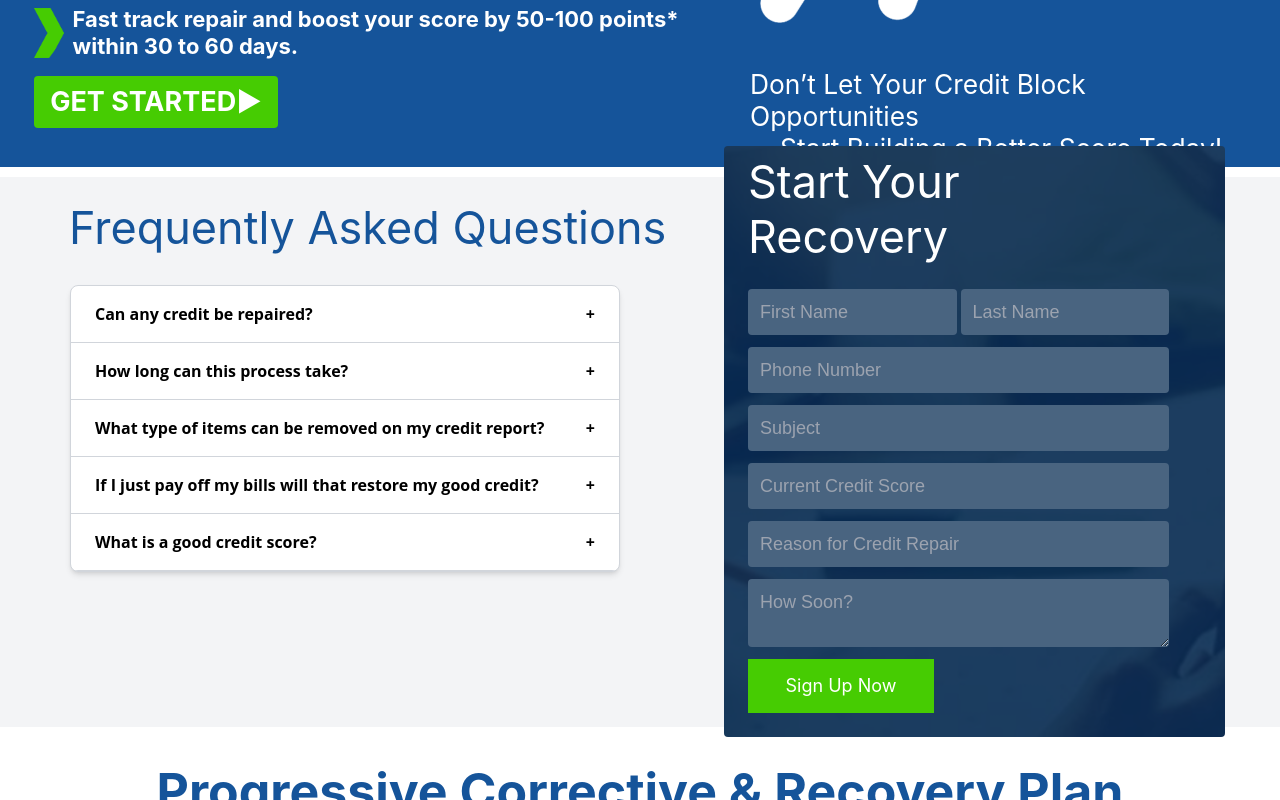
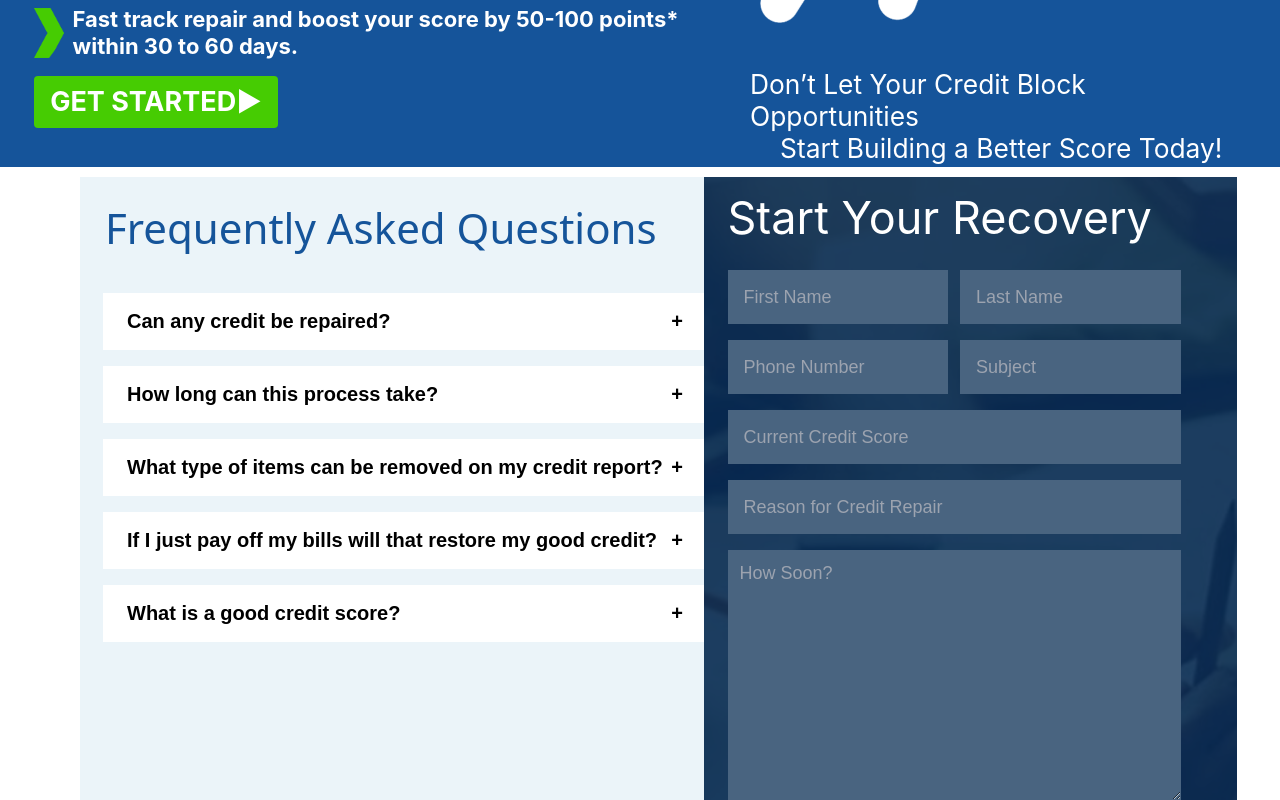
Before and after one commit to Nitin6404/ez-credit-repair, a React (Vite) app: page / in a window 1280 px wide. Shown: the part 2600-3400 px from the top of the page. Built offline with nearby package versions, Linux system fonts and the light colour scheme.

Commit message:
faq changes

```diff
--- a/src/components/landing/Home.jsx
+++ b/src/components/landing/Home.jsx
@@ -392,7 +392,7 @@ function FeQ3() {
             alt="Recovery Icon"
             className="mb-4 w-[120px] h-[100px] absolute"
           />
-          <p className="ml-[140px] font-inter font-bold">
+          <p className="ml-[140px] font-montserrat text-[22px] leading-[27px] font-semibold">
             Credit repair involves resolving any questionable negative items
             that may be damaging your credit profile. If the credit bureaus or
             your creditors cannot provide proof that these items are fair,
@@ -424,18 +424,19 @@ function FeQ3() {
   ];
 
   return (
-    <div className="h-[550px] bg-gray-100">
-      <div className="max-w-4xl ml-[45px] p-6 mt-[10px]">
-        <h1 className="text-[45px] leading-[54px] font-inter font-[400px] mb-4 text-[#15549A]">
+    <div className="bg-[#3F8FC4] w-[640px] h-[713px] ml-[80px] bg-opacity-[10%]">
+
+      <div className="max-w-4xl ml-[1px] p-6 mt-[10px]">
+        <h1 className="text-[42px] leading-[54px] font-interfont-[400px] mb-4 text-[#15549A]">
           Frequently Asked Questions
         </h1>
       </div>
-      <div className="bg-white-100 font-opensans flex justify-center w-full  font-[400] p-[10px]">
-        <div className="w-[550px] mx-auto mt-[-20px] ml-[60px] bg-white border border-gray-300 rounded-lg overflow-hidden shadow-md">
+      <div className="font-opensans flex justify-center w-[850px] font-[400] p-[10px]">
+        <div className="w-[620px] mx-auto mt-[-20px] ml-[5px] overflow-hidden">
           {accordionData.map((item, index) => (
-            <div key={index} className="border-b border-gray-300">
+            <div key={index} className=" p-2">
               <div
-                className="accordion-title flex justify-between items-center px-6 py-4 bg-white-100 cursor-pointer font-opensans font-bold hover:bg-gray-200"
+                className="accordion-title flex justify-between items-center px-6 py-4  font-montserrat font-bold text-[20px] leading-[25px] cursor-pointer bg-white hover:bg-gray-200"
                 onClick={() => toggleAccordion(index)}
               >
                 {item.title}
@@ -446,9 +447,9 @@ function FeQ3() {
               <div
                 className={`accordion-content px-6 py-4 ${
                   openIndex === index ? "" : "hidden"
-                } bg-gray-100`}
+                }`}
               >
-                <p>{item.content}</p>
+                <p className="font-montserrat text-[22px] leading-[27px] font-semibold">{item.content}</p>
               </div>
             </div>
           ))}
@@ -579,55 +580,51 @@ function Program() {
 function Contactform() {
   return (
     <div>
-      <div className =" text-white p-2 flex items-center h-[100px] mt-[150px]">
-        <div className="flex justify-center mt-[-900px] px-4 py-6 w-[533px]  h-[636 px] mx-auto mb-[70px] ml-[700px]">
-          {/* <div
-          className="flex justify-center mt-[-900px] px-4 py-6 w-[500px] h-[550px] mx-auto mb-[70px] ml-[700px] bg-cover bg-center rounded-lg"
-          style={{ backgroundImage: `url(${Rectangle5})` }} */}
-          {/* > */}
-          <div className=" w-full p-6 bg-[url('/src/components/asset/faqbg.png')] rounded flex flex-col md:flex-row">
-            {/* <img src={Rectangle5} alt="Rectangle5" className="object-cover w-full h-full"/> */}
-            {/* Left Section - Form */}
-            <div className="flex-1 md:mr-8 mt-[-15px]">
-              <h2 className="text-[45px] leading-[54.46px] font-[400px] font-inter">
+        <div className="flex justify-center ml-[660px] mt-[-713px] mb-[300px]">
+          <div className=" w-[533px] h-[720px] p-6 bg-[url('/src/components/asset/faqbg.png')] flex flex-col md:flex-row">
+
+            <div className="flex-1 md:mr-8 mt-[-10px]">
+              <h2 className="text-[45px] leading-[54.46px] font-[400px] text-[#FFFFFF] font-inter">
                 Start Your Recovery
               </h2>
-              <form className="grid gap-3 mt-[25px]">
-                <div className="grid grid-cols-2 gap-1">
+              <form className="grid gap-4 mt-[25px]">
+                <div className="grid grid-cols-2 gap-3">
                   <input
                     type="text"
                     placeholder="First Name"
-                    className="p-3 rounded font-montserrat bg-[#496480] font-[400px] text-[18px] leading-[22px]"
+                    className="p-4 font-montserrat bg-[#496480] font-[400px] text-[18px] leading-[22px]"
                   />
                   <input
                     type="text"
                     placeholder="Last Name"
-                    className="p-3 rounded font-montserrat bg-[#496480] font-[400px] text-[18px] leading-[22px]"
+                    className="p-4 font-montserrat bg-[#496480] font-[400px] text-[18px] leading-[22px]"
                   />
                 </div>
+                <div className="grid grid-cols-2 gap-3">
                 <input
                   type="text"
                   placeholder="Phone Number"
-                  className="p-3 rounded font-montserrat bg-[#496480] font-[400px] text-[18px] leading-[22px]"
+                  className="p-4 font-montserrat bg-[#496480] font-[400px] text-[18px] leading-[22px]"
                 />
                 <input
                   type="text"
                   placeholder="Subject"
-                  className="p-3 rounded font-montserrat bg-[#496480] font-[400px] text-[18px] leading-[22px]"
+                  className="p-4 font-montserrat bg-[#496480] font-[400px] text-[18px] leading-[22px]"
                 />
+                </div>
                 <input
                   type="text"
                   placeholder="Current Credit Score"
-                  className="p-3 rounded font-montserrat bg-[#496480] font-[400px] text-[18px] leading-[22px]"
+                  className="p-4 font-montserrat bg-[#496480] font-[400px] text-[18px] leading-[22px]"
                 />
                 <input
                   type="text"
                   placeholder="Reason for Credit Repair"
-                  className="p-3 rounded font-montserrat bg-[#496480] font-[400px] text-[18px] leading-[22px]"
+                  className="p-4 font-montserrat bg-[#496480] font-[400px] text-[18px] leading-[22px]"
                 />
                 <textarea
                   placeholder="How Soon?"
-                  className="p-3 rounded font-montserrat bg-[#496480] font-[400px] text-[18px] leading-[22px] h-17"
+                  className="p-3 font-montserrat bg-[#496480] font-[400px] text-[18px] leading-[22px] h-[250px]"
                 ></textarea>
                 <button className="p-3 w-[186px] h-[54px] bg-[#46CC02]  text-white font-[400px] font-inter text-[18px] leading-[22px]">
                   Sign Up Now
@@ -637,6 +634,5 @@ function Contactform() {
           </div>
         </div>
       </div>
-    </div>
   );
 }
```
